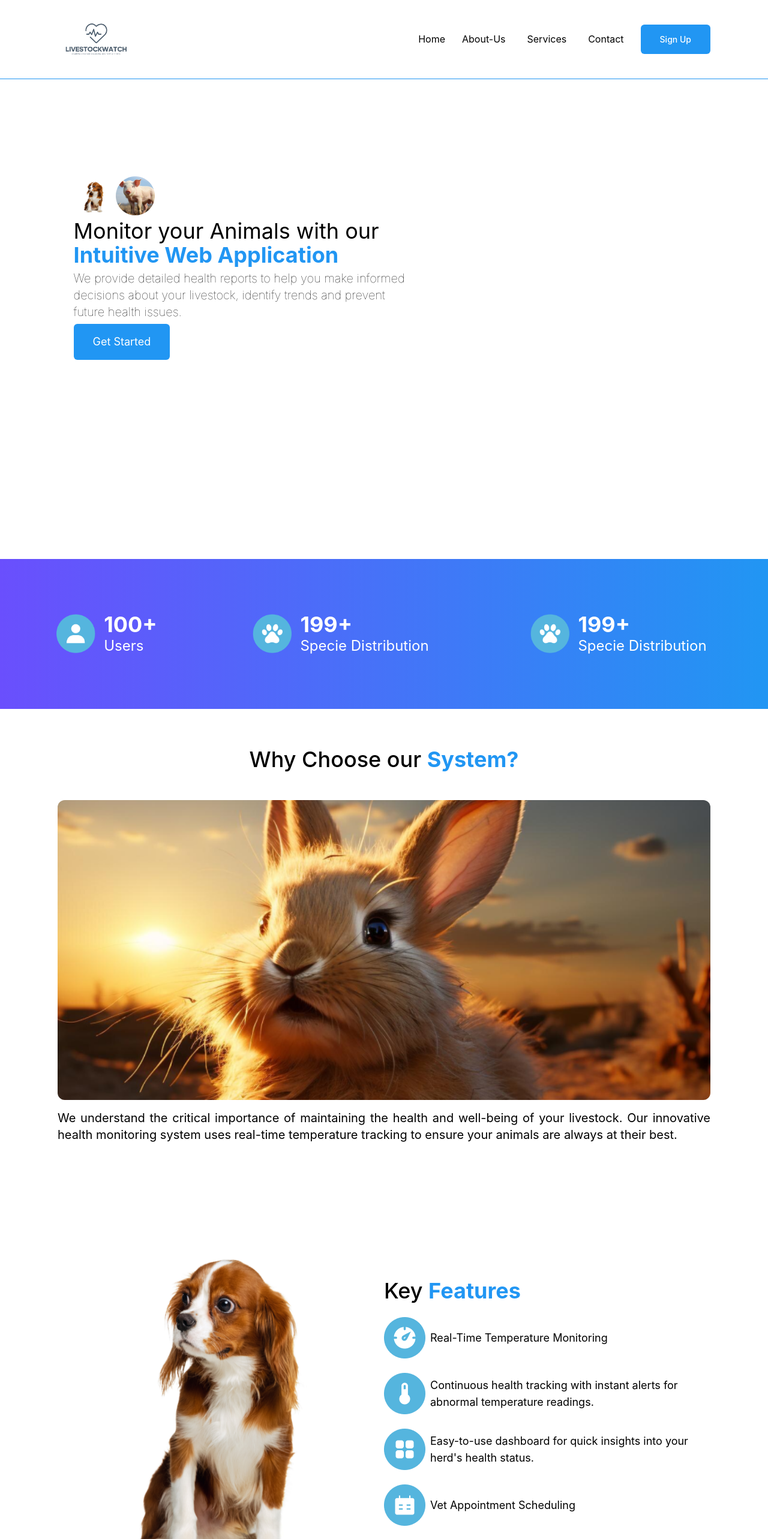
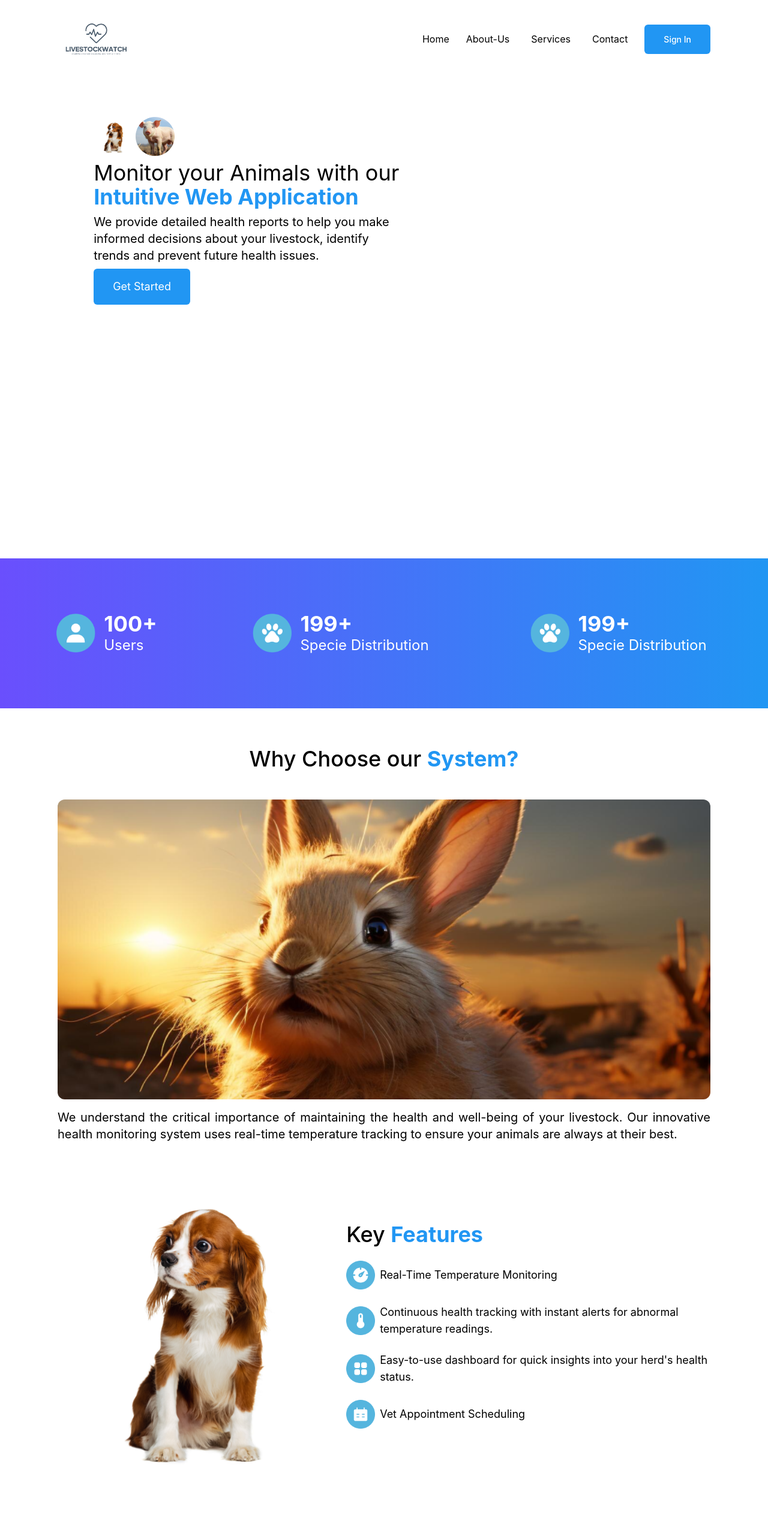
Before and after one commit to Isreality/livestock-mgt, a React (Create React App) app: page / in a window 1280 px wide. Shown: the top 2566 px of the page at 60% size. Built offline with nearby package versions, Linux system fonts and the light colour scheme.

Commit message:
tab view

```diff
--- a/src/pages/Landing.css
+++ b/src/pages/Landing.css
@@ -94,8 +94,7 @@
     height: 80px;
 }
 
-.firstpage-left span {
-    /* color: rgba(33, 150, 243, 1); */
+/* .firstpage-left span {
     font-weight: bold;
 }
 
@@ -111,29 +110,10 @@
     font-weight: lighter;
 }
 
-/* .firstpage-left button {
-    margin-top: 1%;
-    height: 64px;
-    width: 193px;
-    background: rgba(33, 150, 243, 1);
-    font-size: 20px;
-    color: white;
-    border: transparent;
-    border-radius: 0.4rem;
-    cursor: pointer;
+.firstpage-right {
+    width: 35%;
 } */
 
-.firstpage-right {
-    width: 35%;
-}
-
-/* .firstpage-right img {
-    width: 90%;
-    height: 90%;
-    /* border-radius: 1000px; */
-    /* object-fit: cover; */
-    /* margin-left: -4%; */
-/* }  */
 
 .secondpage {
     background: linear-gradient(270deg, #2196F3 0%, #6A4FFD 100%);
@@ -252,172 +232,6 @@
     color: rgba(33, 150, 243, 1);
 }
 
-/* .thirdpage h4 {
-    text-align: left;
-    margin-top: 2%;
-    padding-left: 80px;
-    padding-right: 80px;
-    font-weight: normal;
-} */
-
-.fourthpage {
-    height: 100vh;
-    width: 100%;
-}
-
-.fourthpage-wrapper {
-    height: 100%;
-    width: 100%;
-    display: flex;
-}
-
-.fourthpage-right {
-    width: 50%;
-    height: 100vh;
-    display: flex;
-    justify-content: center;
-    align-items: center;
-}
-
-.fourthpage-img {
-    width: 50%;
-    height: 100vh;
-    display: flex;
-    justify-content: center;
-    align-items: center;
-}
-
-.fourthpage-img img {
-    height: 671px;
-    width: 582px;
-}
-
-/* .keylists img {
-    height: 69px;
-    width: 69px;
-}
-
-.keylists1 {
-    display: flex;
-    width: 100%;
-    height: 120px;
-    align-items: center;
-} */
-
-/* .fourthpage p {
-    color: black;
-    padding: 2%;
-    text-align: left;
-} */
-
-.fourthpage h1 {
-    color: black;
-    margin-bottom: 0%;
-    text-align: center;
-    text-align: left;
-    /* font-weight: normal; */
-    /* font-size: 30px; */
-}
-
-.fourthpage span {
-    color: rgba(33, 150, 243, 1);
-}
-
-.fifthpage {
-    height: 100%;
-    width: 100%;
-    background: rgba(250, 250, 250, 1);
-}
-
-/* .fifthpage h1 {
-    text-align: center;
-    padding-top: 2%;
-    margin-bottom: 3%;
-    font-size: 35px;
-}
-
-.fifthpage span {
-    color: rgba(33, 150, 243, 1);
-} */
-
-/* .fifthpage-grid {
-    display: grid;
-    grid-template-columns: 1fr 1fr;
-    grid-template-rows: 1fr 1fr;
-    gap: 34px;
-} */
-
-/* .fifthpage-grid img {
-    width: 100%;
-    height: 250px;
-    object-fit: cover;
-    display: flex;
-    align-self: center;
-    justify-self: center;
-} */
-
-/* .fifthpage-grid h1 {
-    color: black;
-    margin-top: -5%;
-    font-size: 15px;
-    font-weight: lighter;
-    text-align: left;
-}
-
-.fifthpage-grid h2 {
-    font-weight: normal;
-    color: rgba(33, 150, 243, 1);
-    font-size: 25px;
-    margin-top: 1%;
-    text-align: left;
-} */
-
-/* .grid1 {
-    display: grid;
-    grid-column: 1;
-    grid-row: 1;
-    width: 80%;
-    height: 312px;
-    align-self: center;
-    justify-self: center;
-}
-
-.grid2 {
-    display: grid;
-    grid-column: 1;
-    grid-row: 2;
-    width: 80%;
-    height: 312px;
-    align-self: center;
-    justify-self: center;
-}
-
-.grid3 {
-    display: grid;
-    grid-column: 2;
-    grid-row: 1;
-    width: 80%;
-    height: 312px;
-    align-self: center;
-    justify-self: center;
-}
-
-.grid4 {
-    display: grid;
-    grid-column: 2;
-    grid-row: 2;
-    width: 80%;
-    height: 312px;
-    align-self: center;
-    justify-self: center;
-} */
-
-/* .sixthpage {
-    height: 100vh;
-    width: 100%;
-    background-color: azure;
-    display: block;
-} */
 
 .sixthpage-top {
     margin: auto;
@@ -440,13 +254,13 @@
     border-radius: 0.5rem;
 }
 
-.sixthinfo h2 {
+/* .sixthinfo h2 {
     color: white;
     width: 700px;
     text-align: center;
     line-height: 32px;
     font-size: 32px;
-}
+} */
 
 .sixthinfo button {
     width: 234px;
@@ -607,32 +421,31 @@ h3 {
     .firstpage {
         flex-direction: column;
         margin-top: 10%;
-        height: 500px;
     }
 
     .firstpage-left {
-        width: 95%;
+        width: 100%;
         padding-left: 2%;
         margin: 0;
     }
 
     .firstpage-left button {
-        width: 70%;
+        width: 100%;
         display: block;
         justify-self: center;
         align-self: center;
-        margin-left: 13%;
+        /* margin-left: 13%; */
         margin-top: 5%;
     }
 
     .firstpage-right{
         display: none;
+        margin: 0px;
     }
 
-    .firstpage-right img {
+    /* .firstpage-right img {
         width: 100%;
-        height: auto;
-    }
+    } */
 
     .secondpage {
         flex-direction: column;
@@ -659,26 +472,8 @@ h3 {
         padding: 3%;
     }
 
-    .fourthpage-wrapper {
-        flex-direction: column;
-    }
 
-    .fourthpage-right{
-        width: 95%;
-        padding: 3%;
-
-    }
-
-    .fourthpage-img{
-        margin-left: 25%;
-    }
-
-    .fourthpage-img img {
-        width: 100%;
-        height: auto;
-    }
-
-    .fifthpage{
+    /* .fifthpage{
         width: 100%;
         padding-left: 2%;
     }
@@ -691,7 +486,7 @@ h3 {
 
     .fifthpage-grid img {
         height: auto;
-    }
+    } */
 
     .sixthpage{
         width: 100%;
--- a/src/pages/Landing.js
+++ b/src/pages/Landing.js
@@ -63,13 +63,13 @@ window.addEventListener('scroll', toggleVisible);
   return (
     <div className='landing-page'>
       {/* Mobile menu */}
-      <div className='lg:hidden w-full flex flex-row justify-between px-4 md:px-24 py-4 md:py-6 m-0 z-50 items-center border-primary border-b'>
+      <div className='lg:hidden w-full flex flex-row justify-between px-4 md:px-24 py-4 md:py-6 m-0 z-50 items-center'>
         <div className="flex justify-items-start items-center">
           <img className="w-[100px] md:w-[100px] object-cover" src={logo} alt="logo"/>
         </div>
 
-        <Link to="/signup">
-          <button className='bg-primary text-sm text-white border-primary font-medium px-4 md:px-8 py-2 md:py-4 rounded-md'>Sign Up</button>
+        <Link to="/signin">
+          <button className='bg-primary text-sm text-white border-primary font-medium px-4 md:px-8 py-2 md:py-4 rounded-md'>Sign In</button>
         </Link>
 
         {/* <button className="" onClick={()=>toggleNav1(true)}>{showNav1 ? <MdClose className="absolute top-5 z-50 mr-4 right-4"/> : <RxHamburgerMenu className="text-primary font-bold "/>}</button>
@@ -92,7 +92,7 @@ window.addEventListener('scroll', toggleVisible);
       </div>
 
         {/* Desktop menu */}
-        <div className='hidden w-full lg:flex flex-wrap justify-between px-24 py-4 md:py-6 m-0 z-50 items-center border-primary border-b'>
+        <div className='hidden w-full lg:flex flex-wrap justify-between px-24 py-4 md:py-6 m-0 z-50 items-center'>
           <div className="flex justify-items-start items-center">
             <img className="w-[100px] md:w-[130px] object-cover" src={logo} alt="logo"/>
           </div>
@@ -116,8 +116,8 @@ window.addEventListener('scroll', toggleVisible);
                 </HashLink>
               </li>
               <li className=''>
-                <Link to="/signup" className='bg-primary text-sm text-white border-primary font-medium px-8 py-4 rounded-md'>
-                  Sign Up
+                <Link to="/signin" className='bg-primary text-sm text-white border-primary font-medium px-8 py-4 rounded-md'>
+                  Sign In
                 </Link>
               </li>
               {/* <li className=''>
@@ -130,11 +130,11 @@ window.addEventListener('scroll', toggleVisible);
         </div>
 
 
-
-      <div className='firstpage px-4 md:px-6'>
-
-        <div className='firstpage-left gap-2'>
-          <div className="flex flex-row gap-1 justify-center md:justify-start items-center">
+      {/* Hero Section */}
+      <div className='firstpage px-4 md:px-10 lg:px-16 mb-4'>
+        <div className="flex flex-col md:flex-row lg:flex-row gap-2 justify-between items-center">
+          <div className='firstpage-left '>
+            <div className="flex flex-row gap-1 justify-center md:justify-start mb-2">
               <Fade direction="down" triggerOnce="true">
                 <img src={landingdog} alt="dog"/>
                 <img src={LandingPig} alt="chart"/>
@@ -142,14 +142,14 @@ window.addEventListener('scroll', toggleVisible);
             </div>
             <div>
               <Fade direction="left" triggerOnce="true">
-              <h1 className="text-3xl md:text-4xl text-center md:text-left">Monitor your Animals with our <span className="text-primary">Intuitive Web Application</span></h1>
-              <h4 className="text-sm md:text-lg lg:text-xl text-center md:text-left">We provide detailed health reports to help you make informed decisions about
+                <h1 className="text-3xl md:text-4xl text-center md:text-left lg:text-left mb-2">Monitor your Animals with our <span className="text-primary font-bold">Intuitive Web Application</span></h1>
+                <h4 className="text-sm md:text-lg lg:text-xl text-center md:text-left lg:text-left mb-2">We provide detailed health reports to help you make informed decisions about
                     your livestock, identify trends and prevent future health issues.
                 </h4>
                 </Fade>
             </div>
-          <div>
-            <Link to="/signup">
+            <div className="flex justify-center md:justify-start">
+              <Link to="/signin">
                 <Fade direction="up" triggerOnce="true">
                 <button className="bg-primary text-sm md:text-lg px-8 py-4 text-white rounded-md cursor-pointer">Get Started</button>
                 </Fade>
@@ -158,11 +158,13 @@ window.addEventListener('scroll', toggleVisible);
           </div>
 
           {/* Cat image */}
-        <div className='firstpage-right mb-24'>
+          <div className='firstpage-right hidden md:flex lg:flex w-[35%] mb-24 '>
             <Fade direction="right" triggerOnce="true">
-            <img src={Cat} alt="chart" className="flex h-[300px] md:h-[500px] w-[500px] md:w-full object-cover rounded-lg md:rounded-3xl" />
+              <img src={Cat} alt="chart" className="flex h-full md:h-[500px] w-full md:w-full object-cover rounded-lg md:rounded-lg lg:rounded-3xl" />
             </Fade>
           </div>
+        </div>
+
       </div>
 
       {/* Back to top button */}
@@ -202,10 +204,10 @@ window.addEventListener('scroll', toggleVisible);
       </div>
 
       {/* WHy Choose our system */}
-      <div id='thirdpage' className='thirdpage px-4 md:px-24 py:24 mt-16 mb-8'>
+      <div id='thirdpage' className='thirdpage px-4 md:px-16 lg:px-24 py:24 mt-16 mb-8'>
         <div>
           <Fade direction="down" triggerOnce="true">
-          <h1 className="text-3xl md:text-4xl font-medium mb-4">Why Choose our <span className="font-bold">System?</span></h1>
+          <h1 className="text-2xl md:text-4xl font-medium mb-4">Why Choose our <span className="font-bold">System?</span></h1>
           </Fade>
         </div>
         <div className="">
@@ -231,9 +233,9 @@ window.addEventListener('scroll', toggleVisible);
       </div>
 
       {/* Key Features */}
-      <div id='fourthpage' className='fourthpage px-4 md:px-24 mb-8'>
+      <div id='fourthpage' className='fourthpage px-4 md:px-16 lg:px-24 mb-4'>
 
-        <div className='fourthpage-wrapper'>
+        <div className='fourthpage-wrapper flex flex-col md:flex-col lg:flex-row gap-2 items-center'>
           <div className='fourthpage-img'>
             <Fade direction="left" triggerOnce="true">
               <img src={landingdog} alt="chart" />
@@ -243,12 +245,12 @@ window.addEventListener('scroll', toggleVisible);
           <div className='fourthpage-right'>
             <div className='keylists'>
               <Fade direction="right" triggerOnce="true">
-              <h1 className="text-3xl md:text-4xl font-medium">Key <span className="font-bold">Features</span></h1><br/>
+              <h1 className="text-2xl md:text-4xl font-medium">Key <span className="font-bold text-primary">Features</span></h1><br/>
               </Fade>
 
               <div className='keylists1 flex flex-row items-center gap-2'>
                 {/* <Fade direction="left" triggerOnce="true"> */}
-                  <img src={keylist1} alt="chart" />
+                  <img src={keylist1} alt="chart" className="size-12 md:size-15"/>
                 {/* </Fade> */}
                 {/* <Fade direction="right" triggerOnce="true"> */}
                   <p className="text-sm text-black text-left md:text-lg">Real-Time Temperature Monitoring</p>
@@ -257,7 +259,7 @@ window.addEventListener('scroll', toggleVisible);
 
               <div className='keylists1 flex flex-row items-center gap-2'>
                 {/* <Fade direction="left" triggerOnce="true"> */}
-                  <img src={keylist2} alt="chart" />
+                  <img src={keylist2} alt="chart" className="size-12 md:size-15"/>
                 {/* </Fade> */}
                 {/* <Fade direction="right" triggerOnce="true"> */}
                   <p className="text-sm text-black text-left md:text-lg">Continuous health tracking with instant alerts for abnormal temperature readings.</p>
@@ -266,7 +268,7 @@ window.addEventListener('scroll', toggleVisible);
 
               <div className='keylists1 flex flex-row items-center gap-2'>
                 {/* <Fade direction="left" triggerOnce="true"> */}
-                  <img src={keylist3} alt="chart" />
+                  <img src={keylist3} alt="chart" className="size-12 md:size-15"/>
                 {/* </Fade> */}
                 {/* <Fade direction="right" triggerOnce="true"> */}
                   <p className="text-sm text-black text-left md:text-lg">Easy-to-use dashboard for quick insights into your herd's health status.</p>
@@ -275,7 +277,7 @@ window.addEventListener('scroll', toggleVisible);
 
               <div className='keylists1 flex flex-row items-center gap-2'>
                 {/* <Fade direction="left" triggerOnce="true"> */}
-                  <img src={keylist4} alt="chart" />
+                  <img src={keylist4} alt="chart" className="size-12 md:size-15"/>
                 {/* </Fade> */}
                 {/* <Fade direction="right" triggerOnce="true"> */}
                   <p className="text-sm text-black text-left md:text-lg">Vet Appointment Scheduling</p>
@@ -287,47 +289,57 @@ window.addEventListener('scroll', toggleVisible);
       </div><br/><br/>
 
       {/* How it Works */}
-      <div className='fifthpage px-4 py-6 md:px-24 md:py-24 mt-24 mb-8'>
-        <h1 className="text-4xl font-medium text-center mb-8">How it <span className=" text-primary font-bold">Works</span></h1>
+      <div className='fifthpage px-4 py-6 md:px-16 lg:px-24 md:py-24 mt-24 mb-8 bg-fa'>
+        <h1 className="text-2xl md:text-4xl font-medium text-center mb-4 md:mb-8">How it <span className=" text-primary font-bold">Works</span></h1>
         <div className='fifthpage-grid grid grid-cols-1 md:grid-cols-1 lg:grid-cols-2 gap-10'>
-          <div className='grid1 gap-3'>
+          <div className='grid1 gap-2 w-full bg-white px-2 pt-2 py-4 rounded-md'>
             <Fade triggerOnce="true">
-              <img src={grid1} alt="chart" className="mb-2"/>
-              <h2 className="text-2xl text-left font-bold text-primary mb-1">Attach Sensor</h2>
-              <h1 className="text-sm md:text-md text-left">Easily attach our temperature sensor to your animal.</h1>
+              <img src={grid1} alt="chart" className="mb-2 w-full"/>
+              <div className="px-4">
+                <h2 className="text-lg md:text-2xl text-left font-bold text-primary mb-1">Attach Sensor</h2>
+                <h1 className="text-sm md:text-lg text-left">Easily attach our temperature sensor to your animal.</h1>
+              </div>
             </Fade>
           </div>
 
-          <div className='grid2 gap-2'>
+          <div className='grid2 gap-2 w-full bg-white px-2 pt-2 py-4 rounded-md'>
             <Fade triggerOnce="true">
-              <img src={grid2} alt="chart" className="mb-2"/>
-              <h2 className="text-2xl text-left font-bold text-primary mb-1">Monitor Health</h2>
-              <h1 className="text-sm md:text-md text-left">Track your animal’s temperature in real-time through our platform.</h1>
+              <img src={grid2} alt="chart" className="mb-2 w-full"/>
+              <div className="px-4">
+                <h2 className="text-lg md:text-2xl text-left font-bold text-primary mb-1">Monitor Health</h2>
+                <h1 className="text-sm md:text-lg text-left">Track your animal’s temperature in real-time through our platform.</h1>
+              </div>
+
             </Fade>
           </div>
 
-          <div className='grid3 gap-2'>
+          <div className='grid3 gap-2 w-full bg-white px-2 pt-2 py-4 rounded-md'>
             <Fade triggerOnce="true">
-              <img src={grid3} alt="chart" className="mb-2"/>
-              <h2 className="text-2xl text-left font-bold text-primary mb-1">Get Alerts</h2>
-              <h1 className="text-sm md:text-md text-left">Receive instant alerts if any temperature anomalies are detected.</h1>
+              <img src={grid3} alt="chart" className="mb-2 w-full"/>
+              <div className="px-4">
+                <h2 className="text-lg md:text-2xl text-left font-bold text-primary mb-1">Get Alerts</h2>
+                <h1 className="text-sm md:text-lg text-left">Receive instant alerts if any temperature anomalies are detected.</h1>
+              </div>
+
             </Fade>
           </div>
 
-          <div className='grid4 gap-2'>
+          <div className='grid4 gap-2 w-full bg-white px-2 pt-2 py-4 rounded-md'>
             <Fade triggerOnce="true">
-              <img src={grid4} alt="chart" className="mb-2"/>
-              <h2 className="text-2xl text-left font-bold text-primary mb-1">Schedule Visits</h2>
-              <h1 className="text-sm md:text-md text-left">Book appointments with your vet directly through our system.</h1>
+              <img src={grid4} alt="chart" className="mb-2 w-full"/>
+              <div className="px-4">
+                <h2 className="text-lg md:text-2xl text-left font-bold text-primary mb-1">Schedule Visits</h2>
+                <h1 className="text-sm md:text-lg text-left">Book appointments with your vet directly through our system.</h1>
+              </div>
             </Fade>
           </div>
         </div>
       </div>
 
-      <div className='sixthpage-top mb-8 px-4 md:px-24'>
+      <div className='sixthpage-top mb-8 px-4 md:px-16 lg:px-24'>
           <div className='sixthinfo gap-4'>
           <Fade direction="down" triggerOnce="true">
-            <h2>Hear how the system has made a difference for farmers just like you.</h2>
+            <h2 className="text-xl md:text-2xl lg:text-3xl text-white">Hear how the system has made a difference for farmers just like you.</h2>
           </Fade>
             <Link to="/signup">
               <Fade direction="up" triggerOnce="true">
--- a/src/pages/Signin.jsx
+++ b/src/pages/Signin.jsx
@@ -106,7 +106,7 @@ const Signin = () => {
 
                 {/* Button */}
                 <button type="submit"
-                  className="signupbutton flex w-80 md:w-full py-4 px-20 md:px-64 rounded-md border-fa bg-primary cursor-pointer text-white text-md justify-center font-bold"
+                  className="signupbutton flex w-80 md:w-96 lg:w-full py-4 px-20 md:px-64 lg:px-64 rounded-md border-fa bg-primary cursor-pointer text-white text-md justify-center font-bold"
                   disabled={loading}>
                     Sign In
                 </button>
@@ -122,7 +122,7 @@ const Signin = () => {
             </div>
           </div>
 
-          <div className="rightsignin hidden md:flex lg:flex">
+          <div className="rightsignin hidden md:hidden lg:flex">
             <img src={Cat} alt="dog image" className="w-full h-screen right-0"/>
           </div>
         </div>
```
Lines whose indentation alone changed are shown as unchanged.
